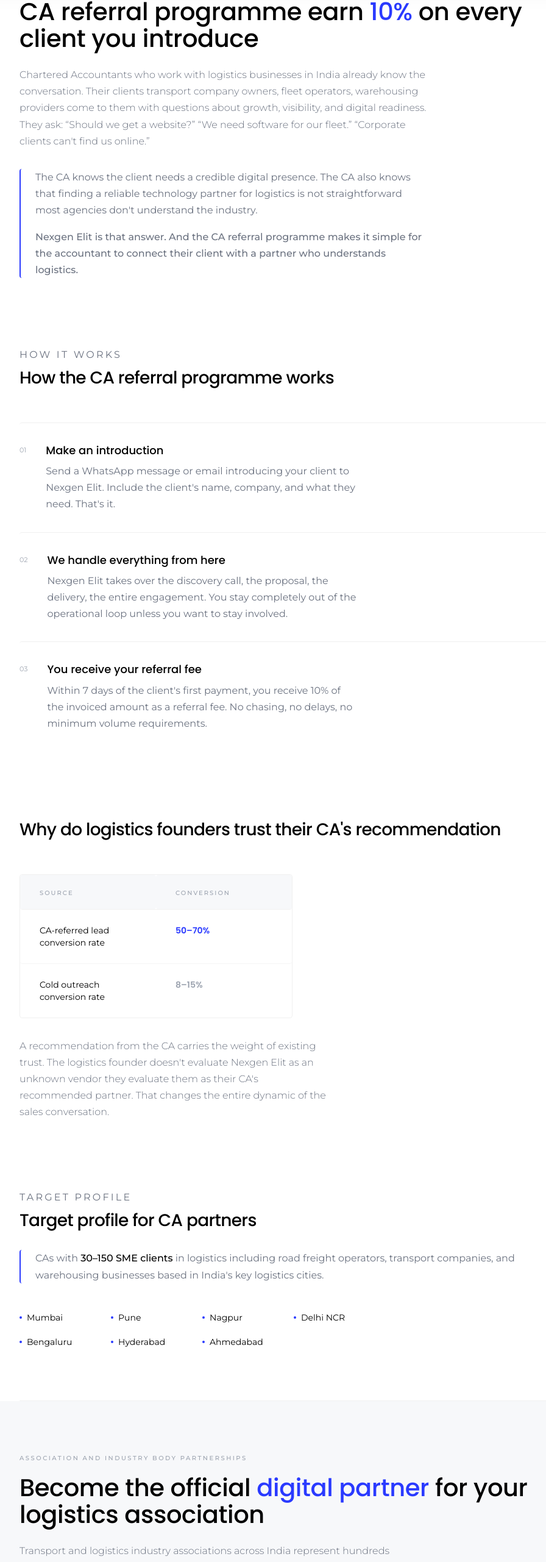
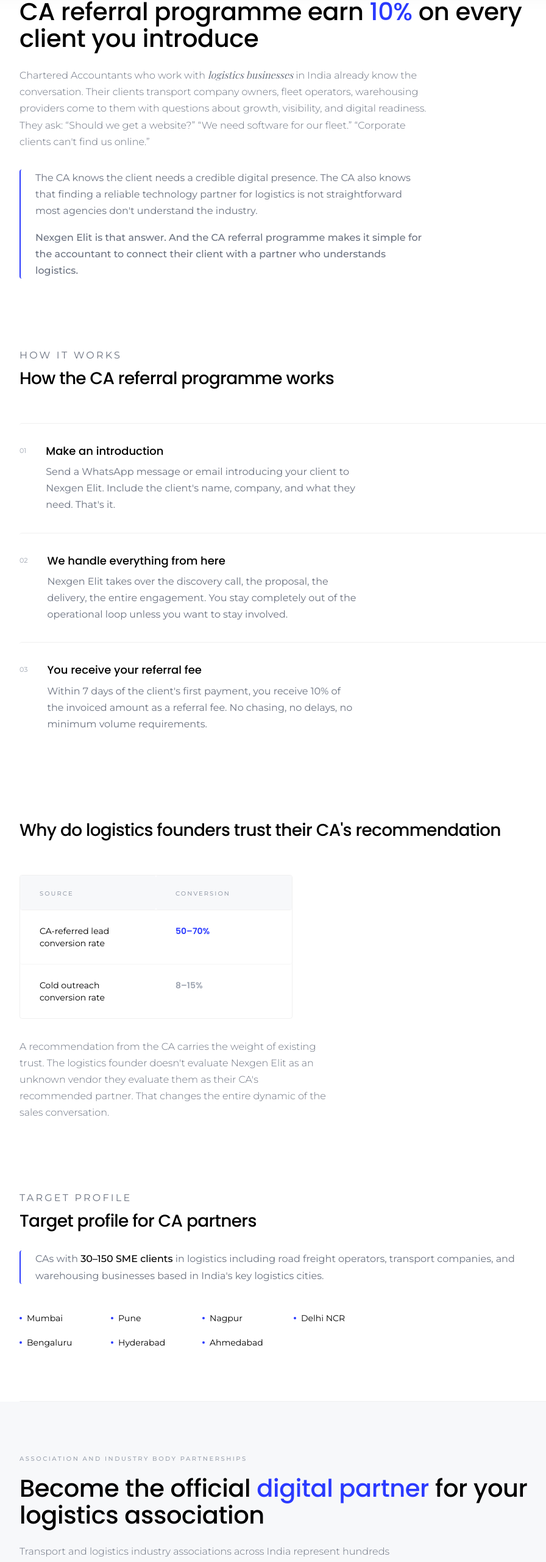
Before and after one commit to Prathviraj-jadhav/nexgen-elit-website, a Next.js app: page /partners in a window 1280 px wide. Shown: the part 804-3366 px from the top of the page at 61% size, without its empty margins (160-1056 px from the left). Built offline with nearby package versions, Linux system fonts and the light colour scheme.

Commit message:
feat: update 'logistics businesses' styling to exclusively use Playfair Display Italic

```diff
--- a/src/app/globals.css
+++ b/src/app/globals.css
@@ -10,9 +10,9 @@
   --font-sans: var(--font-montserrat);
   --font-body: var(--font-montserrat);
   --font-heading: var(--font-montserrat);
-  --font-display: var(--font-instrument-serif);
+  --font-display: var(--font-playfair-display);
   --font-brand: var(--font-poppins);
-  --font-serif: var(--font-instrument-serif);
+  --font-serif: var(--font-playfair-display);
   --font-mono: var(--font-montserrat);
 
   --color-primary: var(--primary);
@@ -231,7 +231,12 @@
 /* ============================================
    HIGHLIGHTED PHRASES
    ============================================ */
-@layer components {}
+@layer components {
+  .logistics-highlight {
+    font-family: var(--font-playfair-display), serif !important;
+    font-style: italic !important;
+  }
+}
 
 /* ============================================
    TEXT GRADIENT - Blue
--- a/src/app/layout.tsx
+++ b/src/app/layout.tsx
@@ -1,5 +1,5 @@
 import type { Metadata, Viewport } from "next";
-import { Montserrat, Instrument_Serif, Poppins } from "next/font/google";
+import { Montserrat, Poppins, Playfair_Display } from "next/font/google";
 import "./globals.css";
 import { Toaster } from "@/components/ui/toaster";
 import TabVisibilityTracker from "@/components/tab-visibility-tracker";
@@ -16,18 +16,18 @@
   display: "swap",
 });
 
-const instrumentSerif = Instrument_Serif({
-  variable: "--font-instrument-serif",
-  subsets: ["latin"],
-  weight: "400",
-  style: "italic",
-  display: "swap",
-});
-
 const poppins = Poppins({
   variable: "--font-poppins",
   subsets: ["latin"],
   weight: ["400", "500", "600"],
+  display: "swap",
+});
+
+const playfairDisplay = Playfair_Display({
+  variable: "--font-playfair-display",
+  subsets: ["latin"],
+  style: "italic",
+  weight: "400",
   display: "swap",
 });
 
@@ -145,7 +145,7 @@
         {/* End Google Tag Manager */}
       </head>
       <body
-        className={`${montserrat.variable} ${instrumentSerif.variable} ${poppins.variable} antialiased`}
+        className={`${montserrat.variable} ${poppins.variable} ${playfairDisplay.variable} antialiased`}
       >
         {/* Google Tag Manager (noscript) */}
         <noscript>
--- a/src/app/page.tsx
+++ b/src/app/page.tsx
@@ -116,7 +116,7 @@
     tab: 'Railway Cargo Systems',
     title: 'Railway Cargo',
     icon: TrainFront,
-    description: 'Handle bulk cargo movement with structured systems. From scheduling to tracking, we help railway logistics businesses operate with better control and reliability.',
+    description: <>Handle bulk cargo movement with structured systems. From scheduling to tracking, we help railway <span className="logistics-highlight">logistics businesses</span> operate with better control and reliability.</>,
     image: TrainImg.src,
   },
 ];
@@ -211,7 +211,7 @@
           {/* Main Heading */}
           <h1 className="hero-heading font-[family-name:var(--font-poppins)] font-semibold tracking-tight leading-[1.1] mb-3 sm:mb-4" style={{ color: '#FFFFFF' }}>
             One stop solutions for{' '}
-            <span className="font-[family-name:var(--font-poppins)] font-normal">
+            <span className="logistics-highlight font-normal">
               logistics businesses.
             </span>
           </h1>
--- a/src/app/partners/page.tsx
+++ b/src/app/partners/page.tsx
@@ -276,7 +276,7 @@
 
           <ScrollReveal style="fadeUp" delay={0.16} once={false}>
             <BodyText className="mt-6 max-w-2xl">
-              Chartered Accountants who work with logistics businesses in India already know the conversation. Their clients  transport company owners, fleet operators, warehousing providers  come to them with questions about growth, visibility, and digital readiness. They ask: &ldquo;Should we get a website?&rdquo; &ldquo;We need software for our fleet.&rdquo; &ldquo;Corporate clients can&apos;t find us online.&rdquo;
+              Chartered Accountants who work with <span className="logistics-highlight">logistics businesses</span> in India already know the conversation. Their clients  transport company owners, fleet operators, warehousing providers  come to them with questions about growth, visibility, and digital readiness. They ask: &ldquo;Should we get a website?&rdquo; &ldquo;We need software for our fleet.&rdquo; &ldquo;Corporate clients can&apos;t find us online.&rdquo;
             </BodyText>
           </ScrollReveal>
 
@@ -419,7 +419,7 @@
 
           <ScrollReveal style="fadeUp" delay={0.16} once={false}>
             <BodyText className="mt-6 max-w-2xl">
-              Transport and logistics industry associations across India represent hundreds  sometimes thousands  of logistics businesses. Members look to their association for guidance, resources, and trusted recommendations. When it comes to digital transformation, technology adoption, and online credibility, most associations don&apos;t have a clear answer for members who ask: &ldquo;Who can help us?&rdquo;
+              Transport and logistics industry associations across India represent hundreds  sometimes thousands  of <span className="logistics-highlight">logistics businesses</span>. Members look to their association for guidance, resources, and trusted recommendations. When it comes to digital transformation, technology adoption, and online credibility, most associations don&apos;t have a clear answer for members who ask: &ldquo;Who can help us?&rdquo;
             </BodyText>
           </ScrollReveal>
 
```
